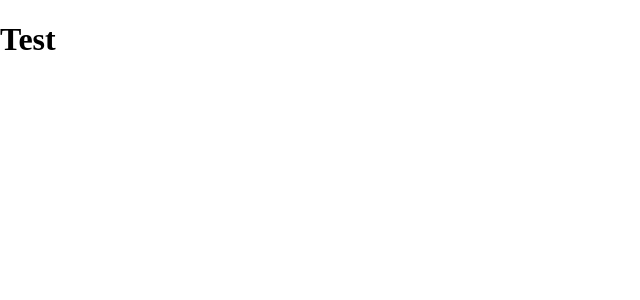
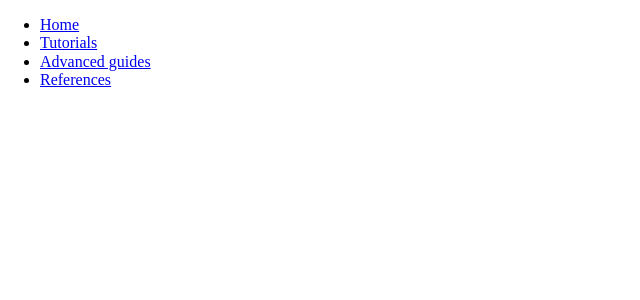
Before and after one commit to lhafkamp/docs-prototype, a React (Create React App) app: page / in a window 1280 px wide. Shown: the top 300 px of the page, without its empty margins (0-640 px from the left). Built offline with nearby package versions, Linux system fonts and the light colour scheme.

Commit message:
Added proper routers/structure

```diff
--- a/package.json
+++ b/package.json
@@ -5,6 +5,8 @@
   "dependencies": {
     "react": "^16.3.1",
     "react-dom": "^16.3.1",
+    "react-router": "^4.2.0",
+    "react-router-dom": "^4.2.2",
     "react-scripts": "1.1.4"
   },
   "scripts": {
--- /dev/null
+++ b/src/App.js
@@ -0,0 +1,14 @@
+import React from 'react';
+import { Route, Switch } from 'react-router-dom';
+
+import Main from './components/Main';
+import PageNotFound from './components/PageNotFound';
+
+const App = () => (
+	<Switch>
+	  <Route exact path='/' component={Main} />
+	  <Route path='*' component={PageNotFound} />
+	</Switch>
+)
+
+export default App;
--- /dev/null
+++ b/src/components/Header.js
@@ -0,0 +1,19 @@
+import React, { Component } from 'react';
+import { Link } from 'react-router-dom';
+
+class Header extends Component {
+  render() {
+    return (
+      <div>
+        <ul>
+        	<li><Link to='/'>Home</Link></li>
+        	<li><Link to='/Tutorials'>Tutorials</Link></li>
+        	<li><Link to='/Advanced'>Advanced guides</Link></li>
+        	<li><Link to='/References'>References</Link></li>
+        </ul>
+      </div>
+    );
+  }
+}
+
+export default Header;
--- /dev/null
+++ b/src/components/Main.js
@@ -0,0 +1,12 @@
+import React, { Component } from 'react';
+import Header from './Header';
+
+class Main extends Component {
+  render() {
+    return (
+      <Header />
+    );
+  }
+}
+
+export default Main;
--- a/src/components/Test.js
+++ b/src/components/PageNotFound.js
@@ -1,13 +1,13 @@
 import React, { Component } from 'react';
 
-class Test extends Component {
+class PageNotFound extends Component {
   render() {
     return (
       <div>
-        <h1>Test</h1>
+        <h1>Page not found</h1>
       </div>
     );
   }
 }
 
-export default Test;
+export default PageNotFound;
--- a/src/index.js
+++ b/src/index.js
@@ -1,11 +1,17 @@
 import React from 'react';
-import ReactDOM from 'react-dom';
+import { render } from 'react-dom';
+import { BrowserRouter as Router} from 'react-router-dom';
+import registerServiceWorker from './registerServiceWorker';
+
+import App from './App';
 
 import './css/normalize.css';
 import './css/global.css';
-import Test from './components/Test';
 
-import registerServiceWorker from './registerServiceWorker';
+render((
+	<Router>
+		<App />
+	</Router>
+), document.getElementById('root'));
 
-ReactDOM.render(<Test />, document.getElementById('root'));
 registerServiceWorker();
```
Also changed, not shown: 1 other file (tests, documents, lock files or other folders).
